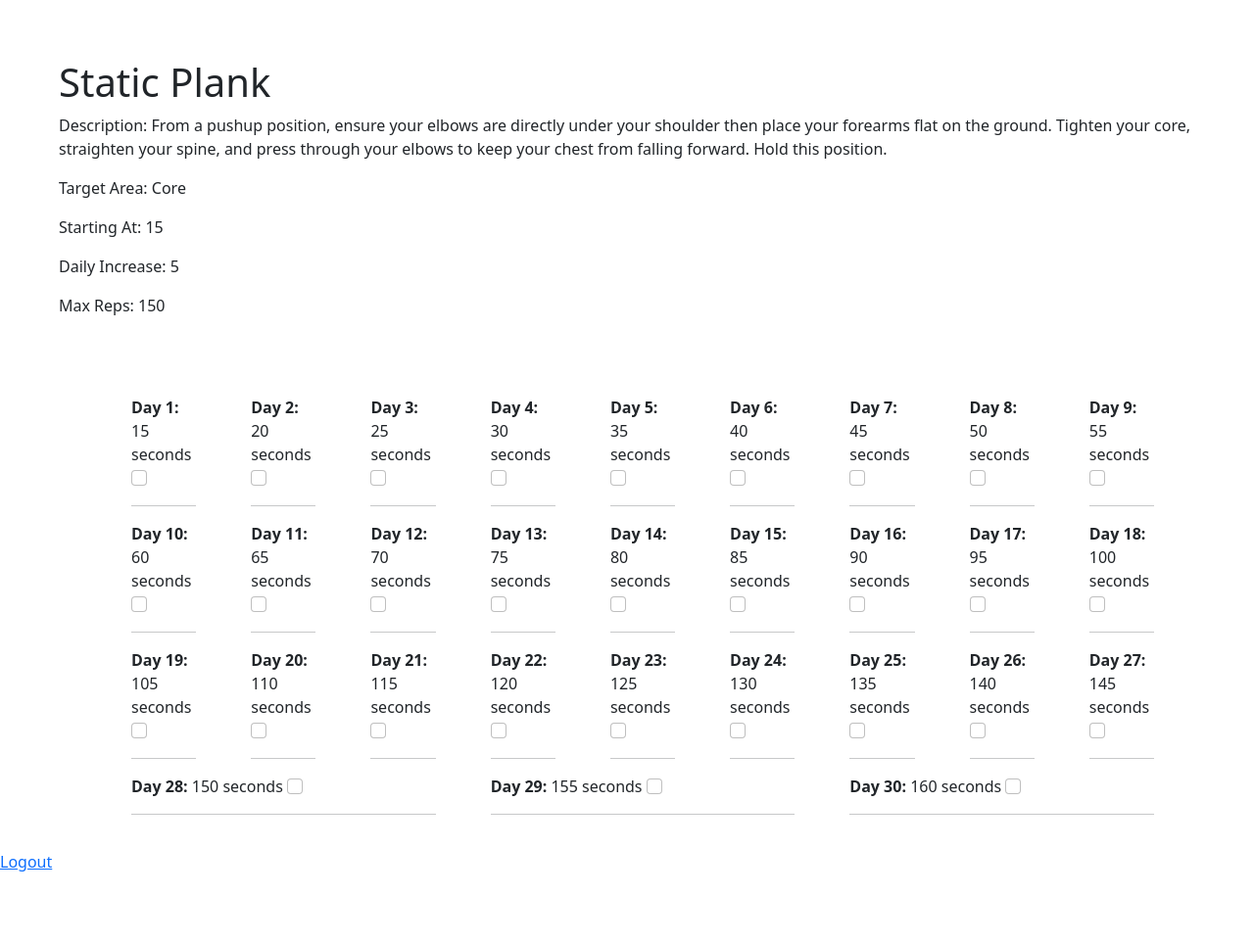
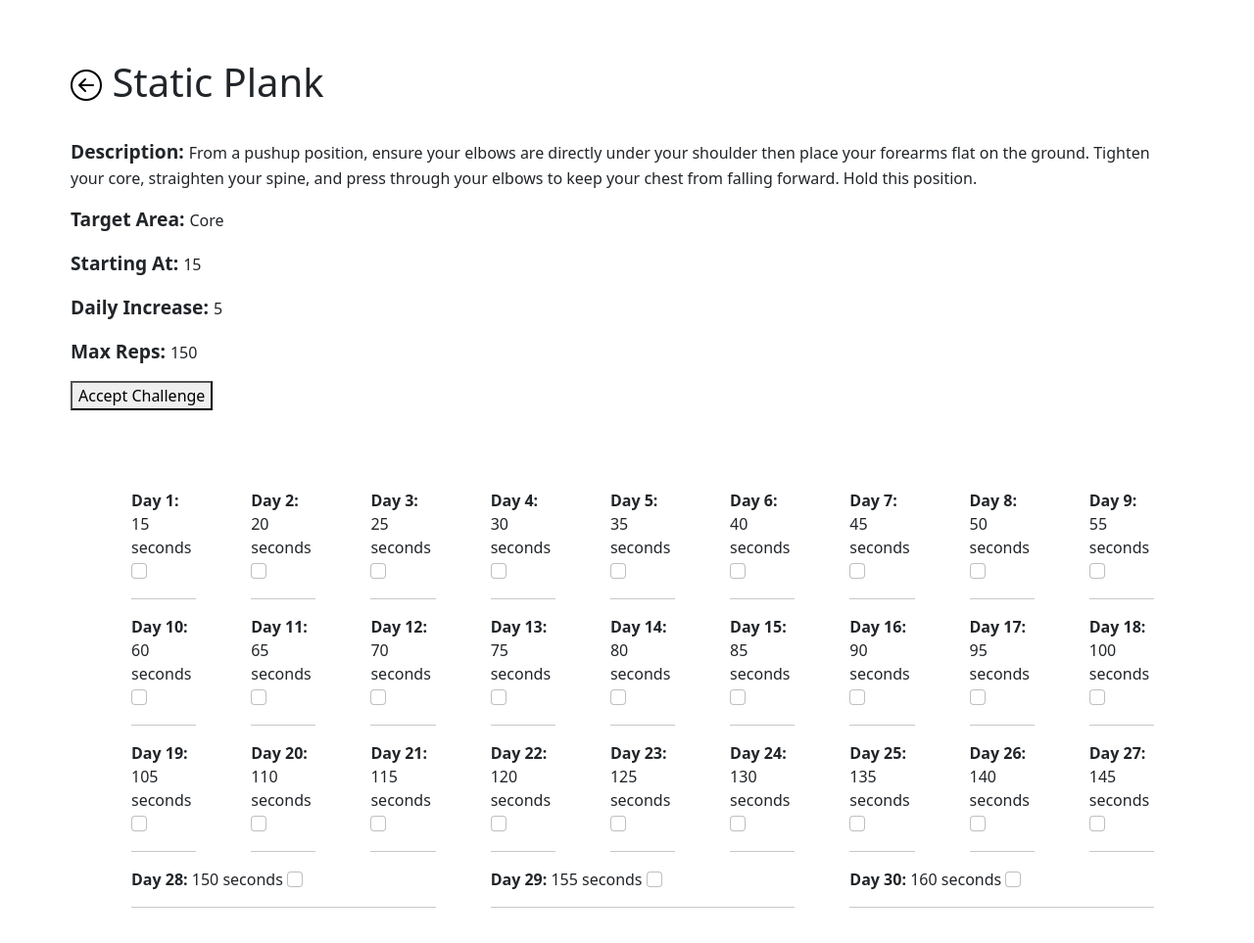
Before and after one commit to jlstern3/challengeaccepted, a Django app: page /challenges/details/1 in a window 1280 px wide. Shown: the part 58-1021 px from the top of the page at 98% size. Before the commit the page ends 948 px from the top, so only its background shows below. Run offline with Django 3.2, Linux system fonts and the light colour scheme; data comes from the database, SQL or seed files in the repository; both versions use the stored data as it was after the commit; some libraries are stand-ins or nearby versions.

Commit message:
Better formatting and back button on Challenge Details page

```diff
--- a/challenges_app/models.py
+++ b/challenges_app/models.py
@@ -60,6 +60,8 @@ class Challenge(models.Model):
     unit_measure = models.TextField(null = True)
     max_reps = models.TextField()
     users_accepted = models.ManyToManyField(User, related_name="challenges_accepted")
+    users_completed = models.ManyToManyField(User, related_name="challenges_completed")
+
     created_at = models.DateTimeField(auto_now_add=True)
     updated_at = models.DateTimeField(auto_now=True)
     # objects = ChallengeManager()
--- a/challenges_app/templates/challenge_details.html
+++ b/challenges_app/templates/challenge_details.html
@@ -46,14 +46,18 @@
             </div>
         </div>
     </nav>
-    <!-- <a href="/challenges"><i class="bi-arrow-left-circle" style="font-size: 2rem; color: black"></i></a> -->
-    <div class="containter" style="margin: 60px;">
-        <h1>{{one_challenge.name}}</h1>
-        <p>Description: {{one_challenge.description}}</p>
-        <p>Target Area: {{one_challenge.target_area}}</p>
-        <p>Starting At: {{one_challenge.starting_at}}</p>
-        <p>Daily Increase: {{one_challenge.daily_increase}}</p>
-        <p>Max Reps: {{one_challenge.max_reps}}</p>
+    <div class="container" style="margin: 60px;">
+        <h1 style="margin-bottom: 3%"><a href="/challenges"><i class="bi-arrow-left-circle" style="font-size: 2rem; color: black"></i></a>
+            {{one_challenge.name}}</h1>
+        <p><span style="font-weight: bold; font-size: larger;">Description: </span>{{one_challenge.description}}</p>
+        <p><span style="font-weight: bold; font-size: larger;">Target Area: </span>{{one_challenge.target_area}}</p>
+        <p><span style="font-weight: bold; font-size: larger;">Starting At: </span>{{one_challenge.starting_at}}</p>
+        <p><span style="font-weight: bold; font-size: larger;">Daily Increase: </span>{{one_challenge.daily_increase}}</p>
+        <p><span style="font-weight: bold; font-size: larger;">Max Reps: </span>{{one_challenge.max_reps}}</p>
+        <form action="/challenges/accept/{{challenge.id}}" method="POST">
+            {% csrf_token %}
+            <button id="accept_challenge" type="submit" value="Accept Challenge">Accept Challenge</button>
+        </form>
     </div>
     <div class="container">
         <div class="row row-cols-7" style="padding: 20px;">
@@ -71,7 +75,6 @@
             </table>
         </div>
     </div>
-    <a href="/users/logout">Logout</a>
     <!-- <script>
         // TRYING TO GET CHECKBOX TO STAY CHECKED
         $('.form-check-input').click(function(){
--- a/challenges_app/templates/challenges.html
+++ b/challenges_app/templates/challenges.html
@@ -38,6 +38,7 @@
                         <a class="nav-link" aria-current="page"
                             href="/users/profile/{{current_user.id}}">Profile</a>
                     </li>
+
                     <li class="nav-item">
                         <a class="nav-link" aria-current="page" href="/users/logout">Logout</a>
                     </li>
--- a/challenges_app/views.py
+++ b/challenges_app/views.py
@@ -70,6 +70,7 @@ def edit_profile(request, user_id):
 
 def checked_box(request):
     return render (request, "checked_box.html")
+
 def update_profile(request, user_id):
     if request.method =="POST":
         errors = User.objects.edit_validator(request.POST, user_id)
```
Also changed, not shown: challenges_app/migrations/0005_challenge_users_completed.py (added), db.sqlite3.
